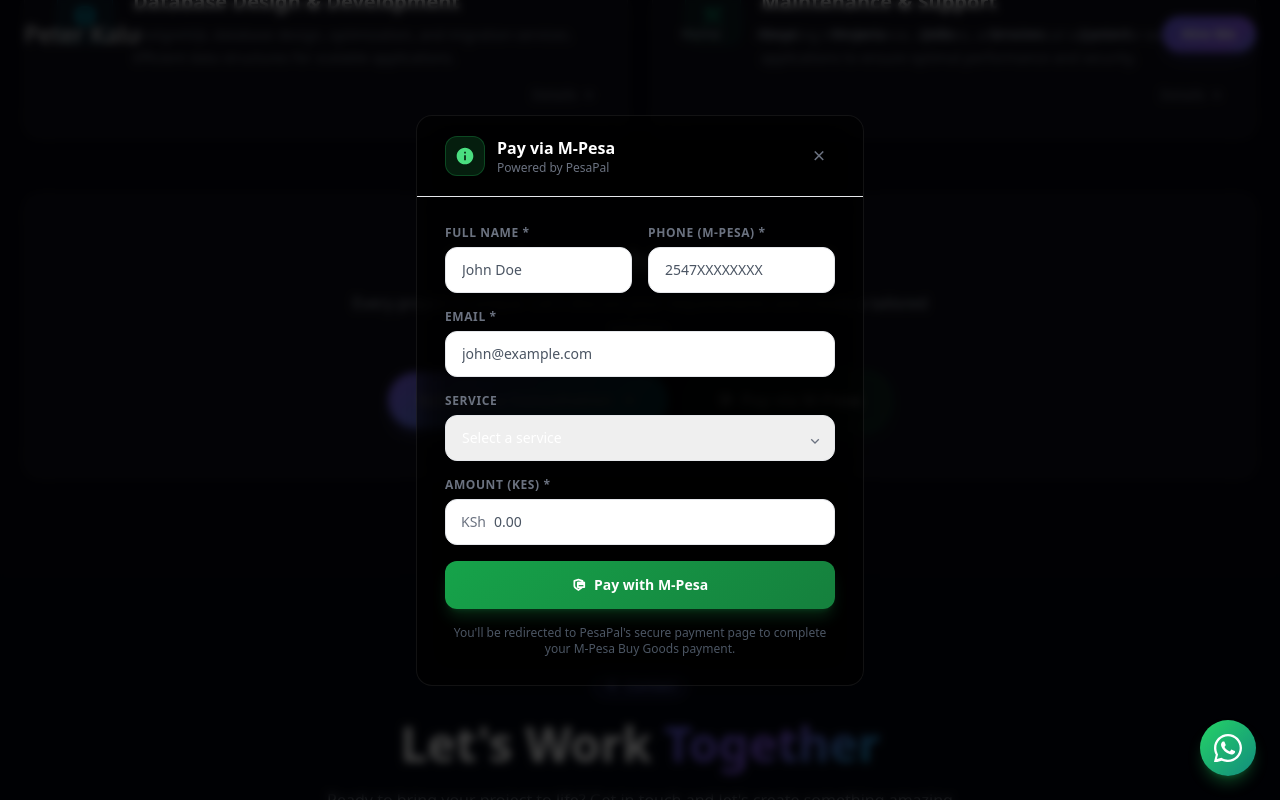
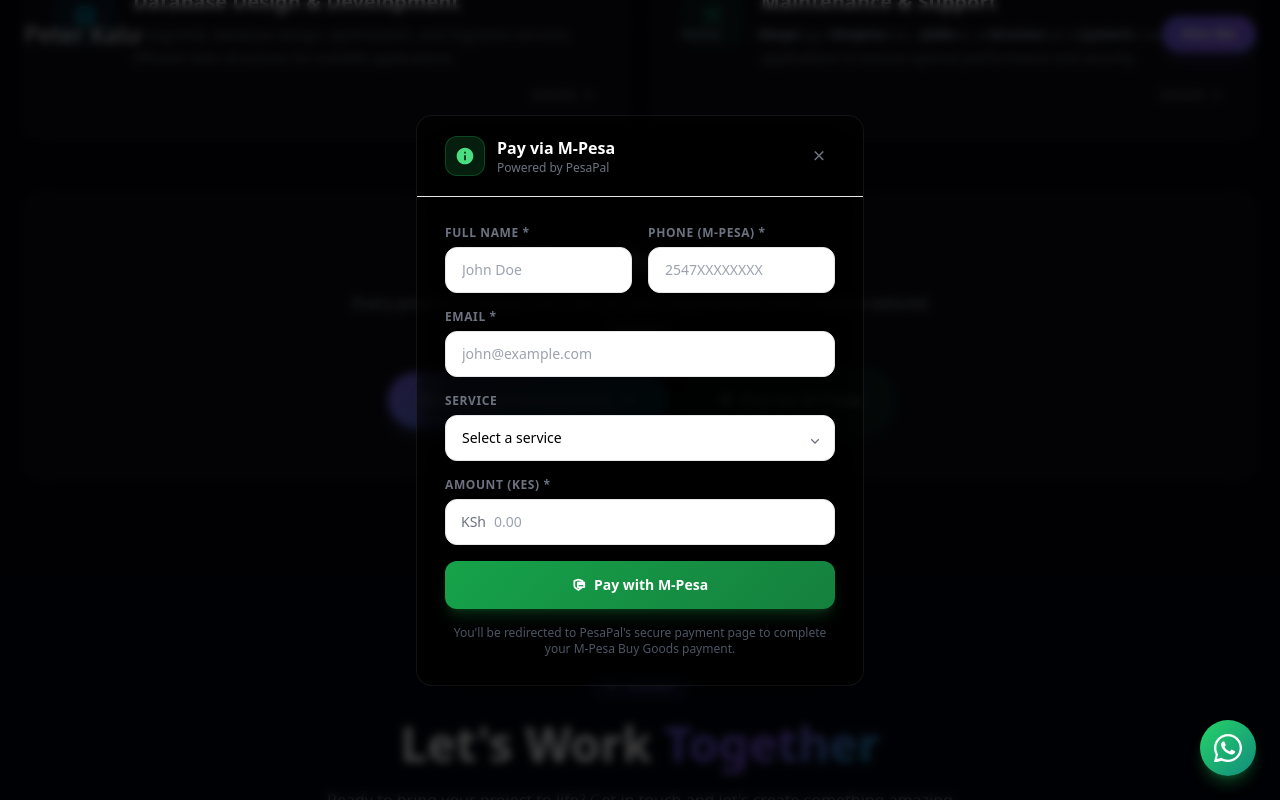
Before and after one commit to kalu-Peter/Root, a Next.js app: page / in a window 1280 px wide. Both pictures are taken after a click on the button "Pay via M-Pesa". Shown: the part 4679-5479 px from the top of the page. Built offline with nearby package versions, Linux system fonts and the light colour scheme; some icons are missing.

Commit message:
apt-modal text

```diff
--- a/components/PaymentModal.tsx
+++ b/components/PaymentModal.tsx
@@ -49,7 +49,7 @@
     }
   };
 
-  const inputClass = 'w-full px-4 py-3 bg-white/4 border border-white/8 rounded-xl text-white placeholder-gray-600 text-sm focus:outline-none focus:border-indigo-500/60 focus:bg-white/6 transition-all duration-200';
+  const inputClass = 'w-full px-4 py-3 bg-white border border-white/8 rounded-xl text-black placeholder-gray-400 text-sm focus:outline-none focus:border-indigo-500/60 transition-all duration-200';
 
   return (
     <div
```
